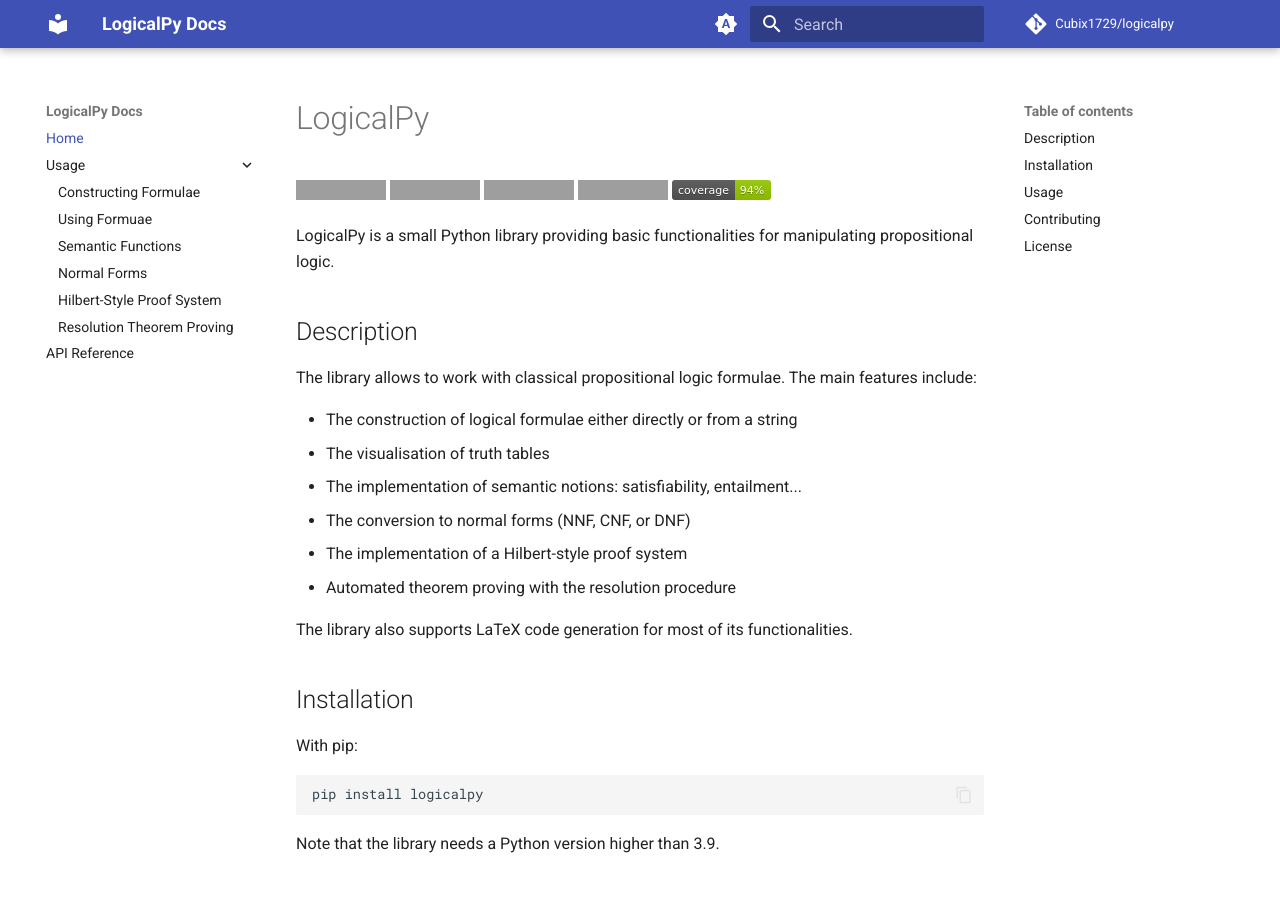
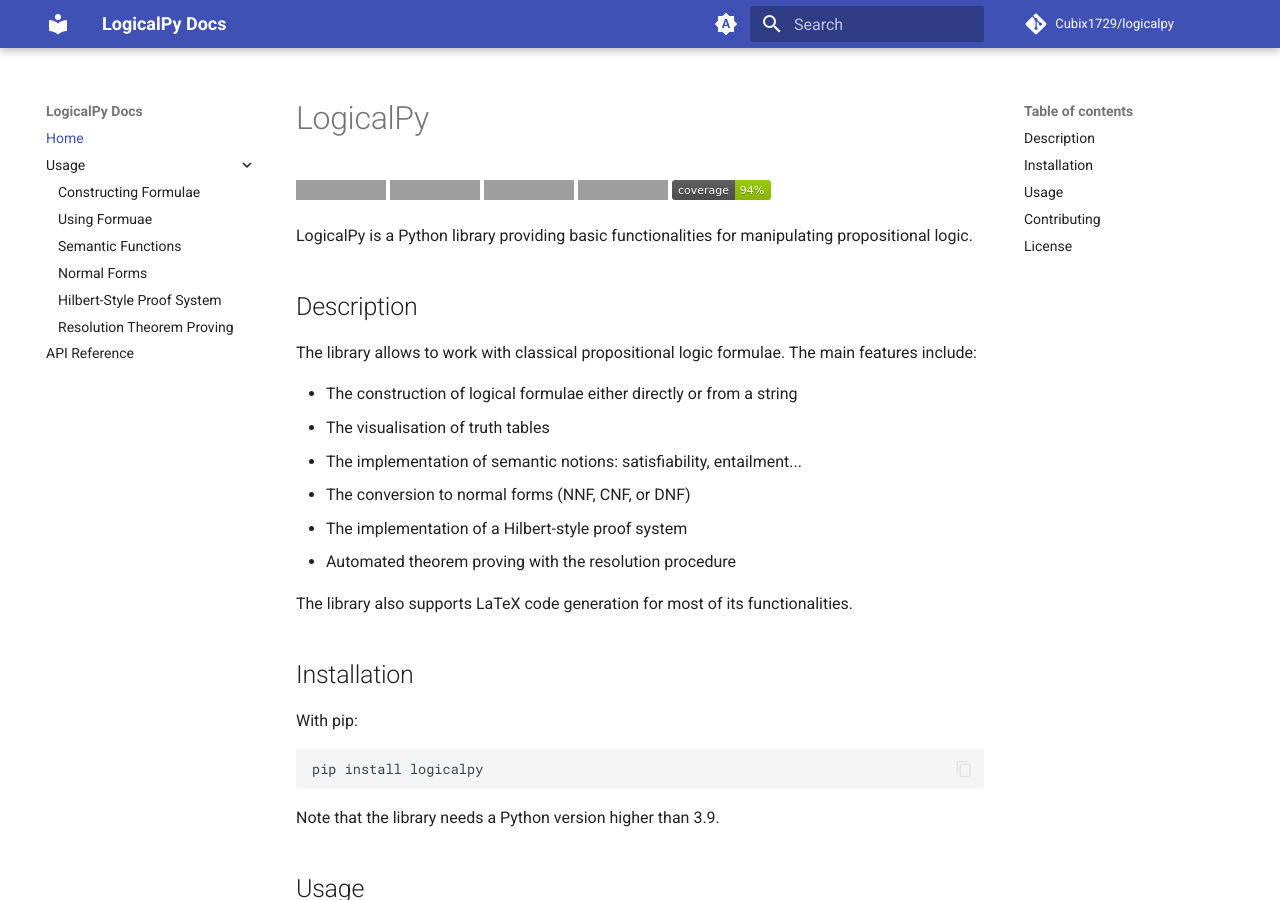
Before and after one commit to Cubix1729/logicalpy, an MkDocs documentation site: the page built from docs/index.md, in a window 1280 px wide and 900 px high. Built offline with MkDocs 1.6.1 and Material for MkDocs 9.7.7, drawn with Linux system fonts in a browser that asks for light colours; comment, search, counter and statistics services are not loaded; grey boxes are pictures that could not be loaded.

```diff
--- a/docs/index.md
+++ b/docs/index.md
@@ -6,7 +6,7 @@
 [![Python versions](https://img.shields.io/pypi/pyversions/logicalpy)](https://pypi.python.org/pypi/logicalpy)
 [![Test coverage](./coverage-badge.svg)](https://github.com/Cubix1729/logicalpy/tree/master/tests)
 
-LogicalPy is a small Python library providing basic functionalities for manipulating propositional logic.
+LogicalPy is a Python library providing basic functionalities for manipulating propositional logic.
 
 ## Description
 
```
Also changed, not shown: docs/usage/constructing-formulae.md (+1 -1 lines), docs/usage/using-formulae.md (+2 -2 lines).
